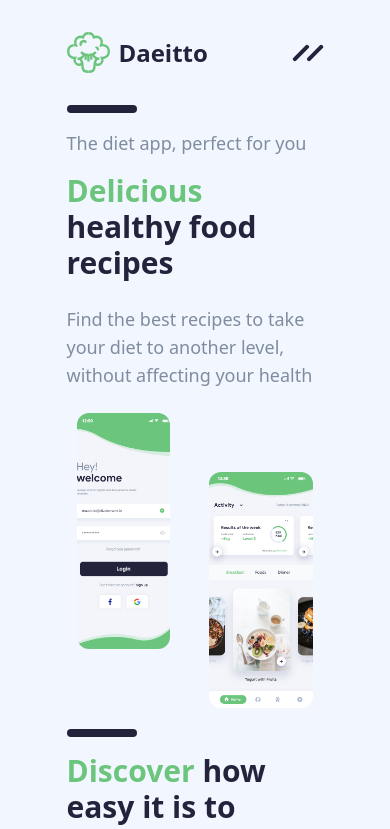
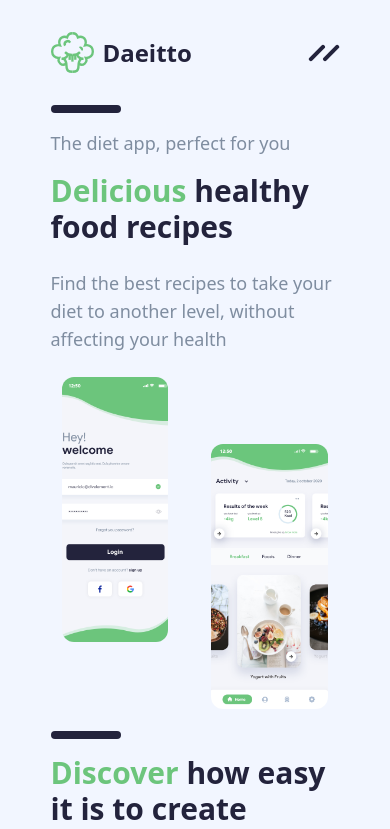
Before and after one commit to jonassarcilla/daietto, a Next.js app: page / in a window 390 px wide. Shown: the top 829 px of the page. Built offline with nearby package versions, Linux system fonts and the light colour scheme.

Commit message:
narrowed padding x-axis for mobile optimization

```diff
--- a/src/components/Footer.js
+++ b/src/components/Footer.js
@@ -2,7 +2,7 @@ import React from 'react'
 
 const Footer = () => {
     return (
-        <footer className="relative flex flex-col container mx-auto px-8 items-center">
+        <footer className="relative flex flex-col container mx-auto px-4 items-center">
             <div className="text-center py-8">
                 <h2 className="font-bold text-4xl flex-auto justify-center items-center py-6">
                     <a href="/" className="flex flex-row flex-wrap gap-x-6 items-center text-accent">
--- a/src/components/Header.js
+++ b/src/components/Header.js
@@ -2,7 +2,7 @@ import React from 'react'
 
 const Header = () => {
     return (
-        <header className="container mx-auto px-8 py-8 flex flex-row flex-wrap gap-x-2 items-center">
+        <header className="container mx-auto px-4 py-8 flex flex-row flex-wrap gap-x-2 items-center">
             <h1 className="font-bold text-2xl flex-auto">
                 <a href="/" className="flex flex-row flex-wrap gap-x-2 items-center text-accent">
                     <img src="/assets/daeitto_mobile_logo.svg" alt="Daeitto" />
--- a/src/components/Main.js
+++ b/src/components/Main.js
@@ -3,7 +3,7 @@ import Image from 'next/image'
 
 const Main = () => {
     return (
-        <main className="relative flex flex-col container mx-auto px-8">
+        <main className="relative flex flex-col container mx-auto px-4">
             {/* Hero Section */}
            <section className="flex flex-col">
                 <div className="flex flex-col">
```
